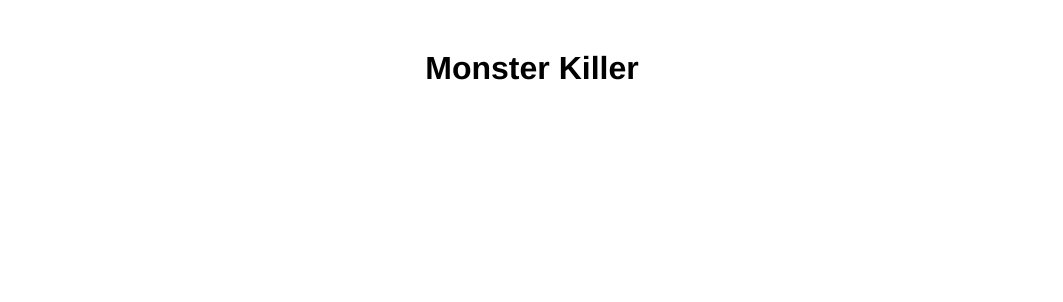
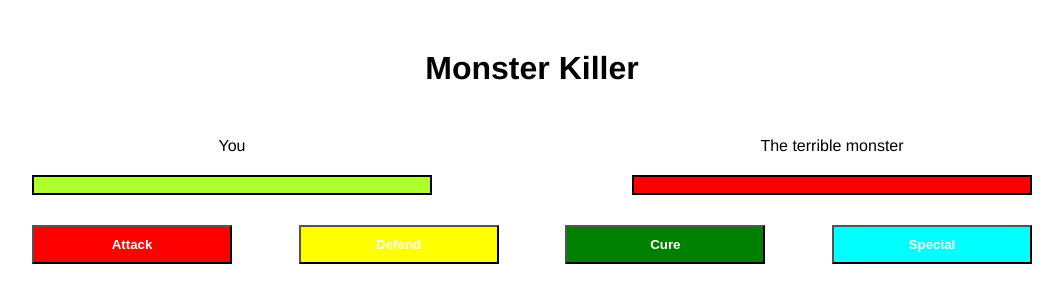
Before and after one commit to BerPGR/vue-monster-killer, a Vue app: page / in a window 1280 px wide. Shown: the top 302 px of the page, without its empty margins (108-1171 px from the left). Built offline with nearby package versions, Linux system fonts and the light colour scheme.

Commit message:
Added components to main application

```diff
--- a/src/App.vue
+++ b/src/App.vue
@@ -2,21 +2,46 @@
 <template>
   <div id="app">
     <Title />
-    <div class="Lifes">
-
+    <div class="lifes">
+      <Life />
+      <Enemy />
+    </div>
+    <div class="buttons">
+      <Selection bgColor="red" buttonName="Attack" :playerAction="attack"/>
+      <Selection bgColor="yellow" buttonName="Defend" :playerAction="defend"/>
+      <Selection bgColor="green" buttonName="Cure" :playerAction="cure"/>
+      <Selection bgColor="aqua" buttonName="Special" :playerAction="special"/>
     </div>
   </div>
 </template>
 
 <script>
 import Title from './components/Title.vue';
-//import Life from './components/Life.vue';
+import Life from './components/Life.vue';
+import Enemy from './components/Enemy.vue';
+import Selection from './components/Selection.vue';
 
 export default {
   name: "App",
   components: {
     Title,
-  //  Life
+    Life,
+    Enemy,
+    Selection
+  },
+  methods: {
+    attack() {
+
+    },
+    defend() {
+
+    },
+    cure() {
+
+    },
+    special() {
+
+    }
   }
 };
 </script>
@@ -33,6 +58,25 @@ export default {
   -webkit-font-smoothing: antialiased;
   -moz-osx-font-smoothing: grayscale;
   display: flex;
+  flex-direction: column;
   justify-content: center;
+  align-items: center;
+}
+
+.lifes {
+  display: flex;
+  max-width: 1000px;
+  width: 100%;
+  flex-direction: row;
+  justify-content: space-between;
+}
+
+.buttons {
+  margin-top: 30px;
+  display: flex;
+  flex-direction: row;
+  max-width: 1000px;
+  width: 100%;
+  justify-content: space-between;
 }
 </style>
--- a/src/components/Enemy.vue
+++ b/src/components/Enemy.vue
@@ -1,13 +1,31 @@
 <template>
-  <div class=""></div>
+  <div class="container">
+    <p>The terrible monster</p>
+    <div class="life"></div>
+  </div>
 </template>
 
 <script>
 export default {
-    name: "EnemyComponent"
+    name: 'LifeComponent',
+    data: () => ({
+        life: 100,
+    })
 }
 </script>
 
-<style>
-
+<style scoped>
+.container {
+    display: flex;
+    flex-direction: column;
+    align-items: center;
+    margin-top: 50px;
+}
+.life {
+    border: 2px solid black;
+    background-color: red;
+    height: 20px;
+    width: 400px;
+    margin-top: 20px;
+}
 </style>
--- a/src/components/Life.vue
+++ b/src/components/Life.vue
@@ -1,15 +1,28 @@
 <template>
-  <div class="">
-    Life
+  <div class="container">
+    <p>You</p>
+    <div class="life"></div>
   </div>
 </template>
 
 <script>
 export default {
-    name: 'LifeComponent'
+    name: 'LifeComponent',
 }
 </script>
 
-<style>
-
+<style scoped>
+.container {
+    display: flex;
+    flex-direction: column;
+    align-items: center;
+    margin-top: 50px;
+}
+.life {
+    border: 2px solid black;
+    background-color: greenyellow;
+    height: 20px;
+    width: 400px;
+    margin-top: 20px;
+}
 </style>
--- a/src/components/Selection.vue
+++ b/src/components/Selection.vue
@@ -1,13 +1,34 @@
 <template>
-  <div class=""></div>
+  <div>
+    <button :style="{backgroundColor: bgColor}" @click.prevent="">{{ buttonName }}</button>
+  </div>
 </template>
 
 <script>
 export default {
-    name: 'SelectionComponent'
+    name: 'SelectionComponent',
+    props: {
+      buttonName: {
+        type: String,
+        required: true
+      },
+      playerAction: {
+        type: Function,
+        required: true
+      },
+      bgColor: {
+        type: String
+      }
+    },
 }
 </script>
 
 <style>
-
+button {
+  width: 200px;
+  padding: 10px;
+  background-color: red;
+  color: white;
+  font-weight: bold;
+}
 </style>
```
